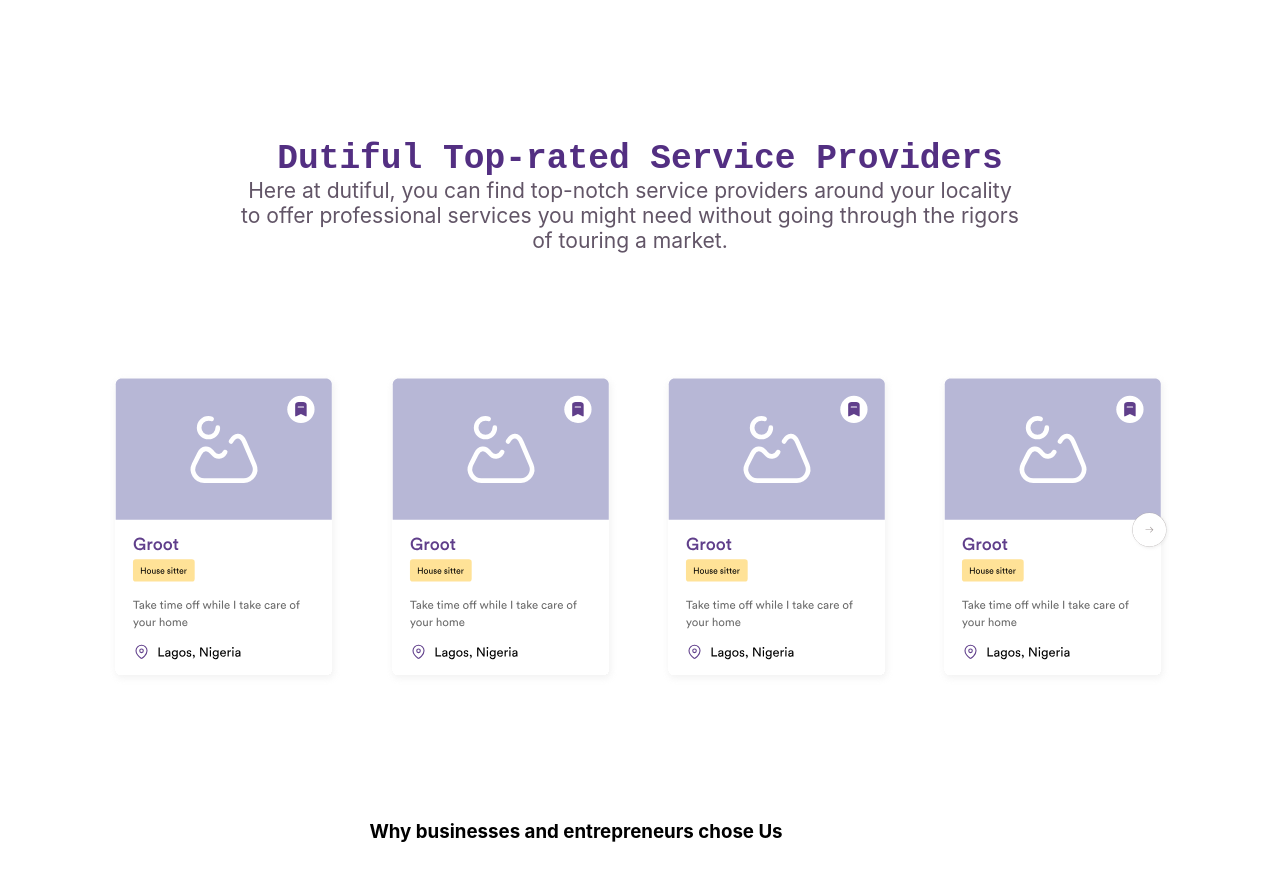
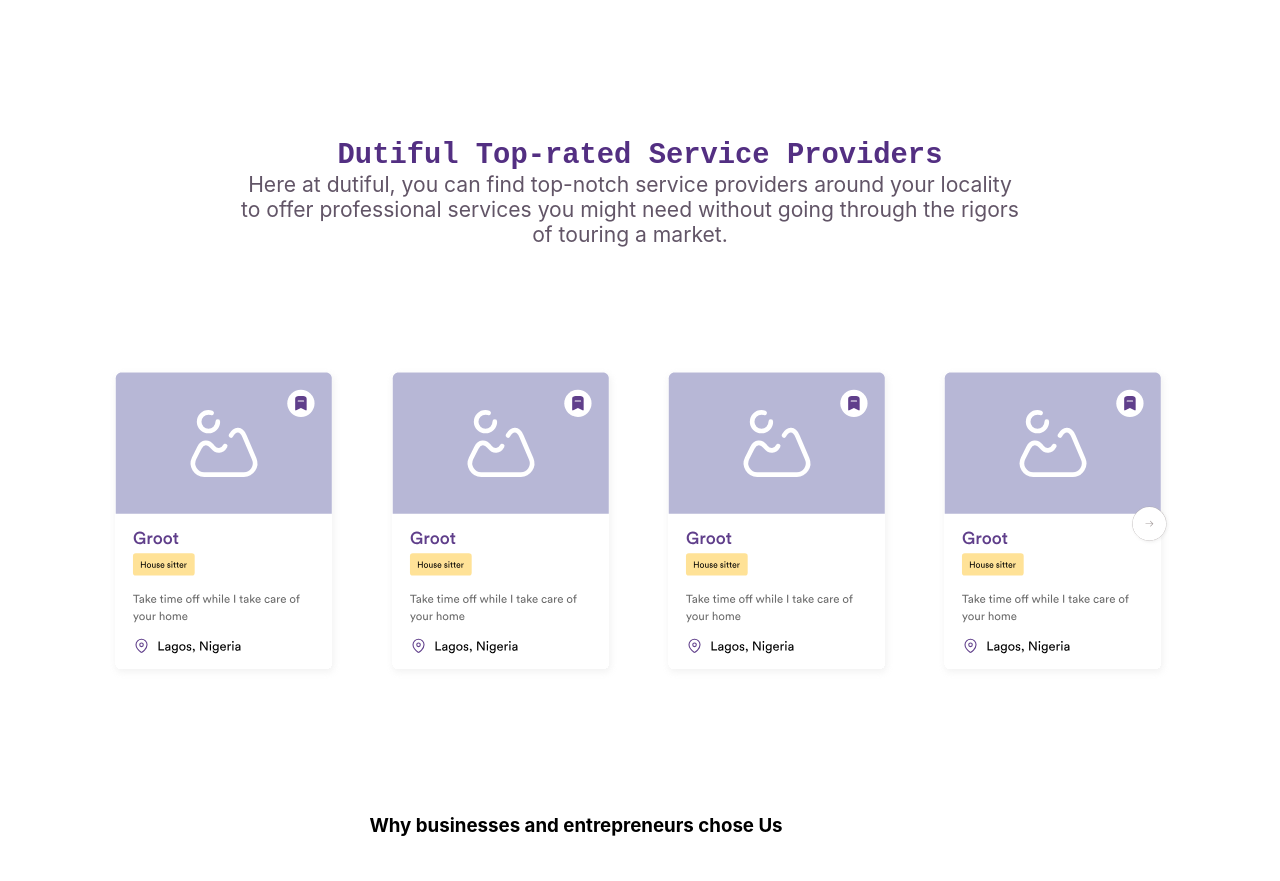
Before and after one commit to viximdi/dutiful-web-site, a React (Create React App) app: page / in a window 1280 px wide. Shown: the part 2280-3161 px from the top of the page. Built offline with nearby package versions, Linux system fonts and the light colour scheme.

Commit message:
modified

```diff
--- a/src/growth_stat.css
+++ b/src/growth_stat.css
@@ -61,7 +61,7 @@
 }
 
 .growth-stat_section .providers-container > div:first-child h1 {
-  font-size: 1.8em;
+  font-size: 1.5em;
   width: 95%;
   margin: 0 auto;
   font-family: "Courier New", Courier, monospace;
```
